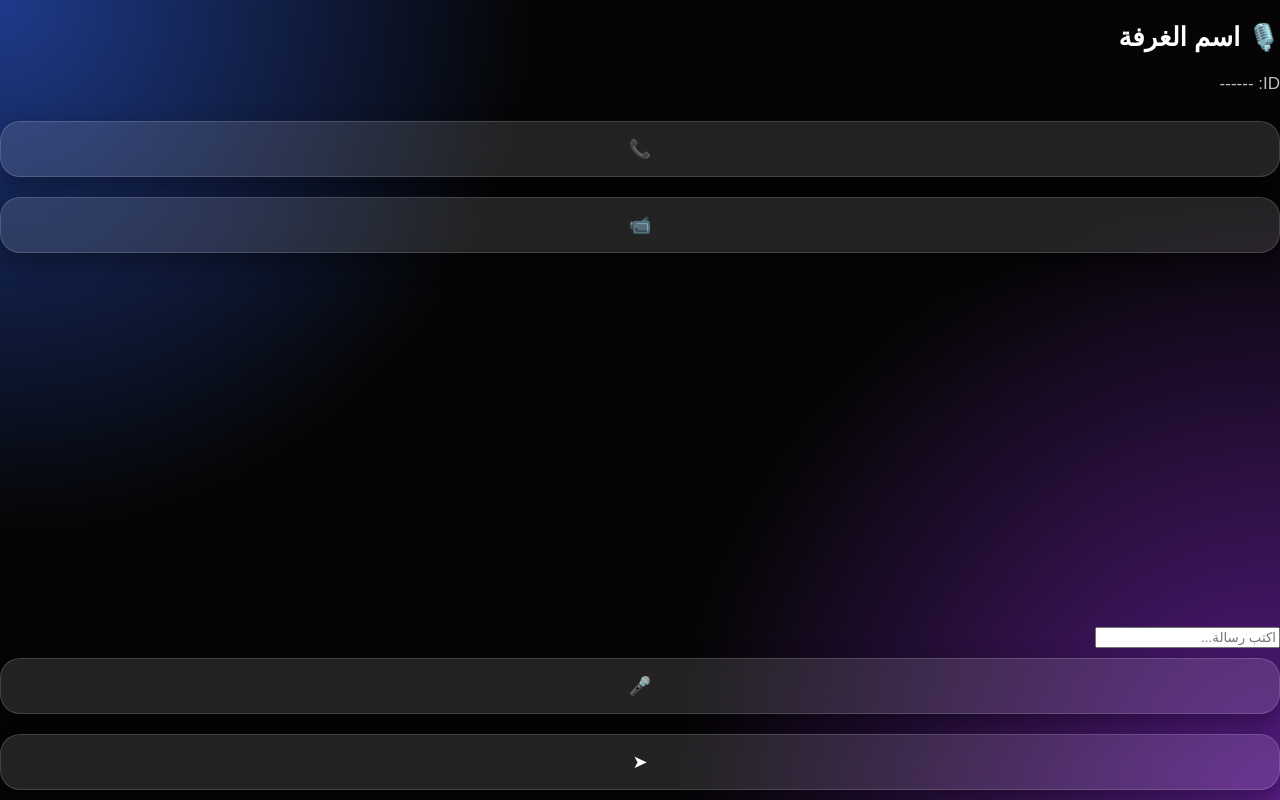
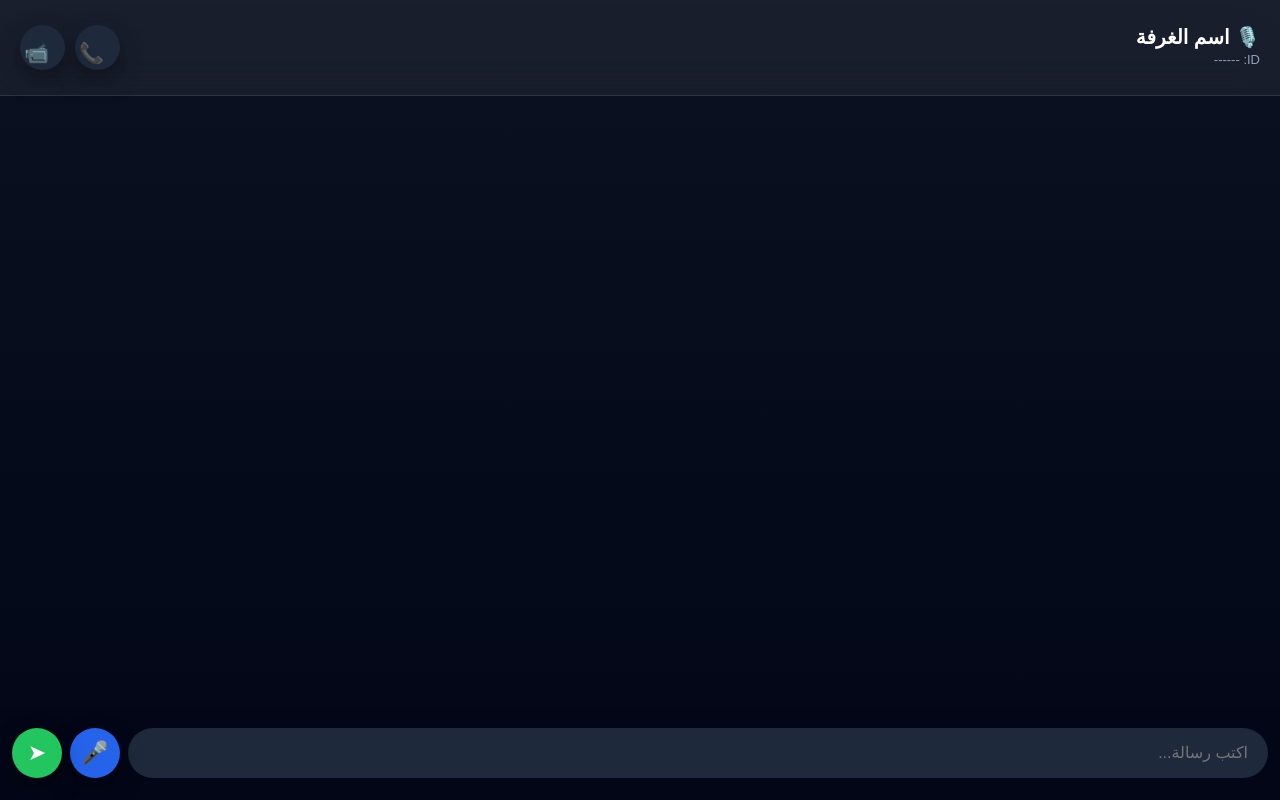
Before and after one commit to mecdjhjhnh37-collab/walkie-talkie-majd, a Flask app: page /room in a window 1280 px wide. Run offline with Flask 3, Linux system fonts and the light colour scheme.

Commit message:
Update style.css

```diff
--- a/static/style.css
+++ b/static/style.css
@@ -412,43 +412,104 @@ button:active{
 
 
 /* اله
-/* ============ ROOM INSTAGRAM STYLE ============ */
+/* ============ MECD VOICE ROOM PRO ============ */
 
-.room{
+
+.room-page{
+
     width:100%;
     height:100vh;
+
     display:flex;
     flex-direction:column;
+
     background:
     linear-gradient(
     180deg,
-    #111827,
-    #050510
+    #0b1120,
+    #020617
     );
+
     color:white;
-}
-
-
-/* العنوان */
-
-.top{
-
-    padding:20px;
-
-    text-align:center;
-
-    background:rgba(255,255,255,.06);
-
-    backdrop-filter:blur(15px);
 
 }
 
 
-.top h1{
+/* الهيدر */
 
-    font-size:28px;
+.room-header{
+
+    display:flex;
+
+    justify-content:space-between;
+
+    align-items:center;
+
+    padding:15px 20px;
+
+    background:
+    rgba(255,255,255,.06);
+
+    backdrop-filter:blur(20px);
+
+    border-bottom:
+    1px solid rgba(255,255,255,.1);
+
+}
+
+
+.room-info{
+
+    text-align:right;
+
+}
+
+
+.room-info h2{
 
     margin:0;
+
+    font-size:20px;
+
+}
+
+
+.room-info p{
+
+    margin:3px 0;
+
+    font-size:13px;
+
+    color:#94a3b8;
+
+}
+
+
+
+/* أزرار الاتصال */
+
+.room-actions{
+
+    display:flex;
+
+    gap:10px;
+
+}
+
+
+.room-actions button{
+
+    width:45px;
+
+    height:45px;
+
+    border-radius:50%;
+
+    border:none;
+
+    background:#1e293b;
+
+    font-size:20px;
 
 }
 
@@ -456,18 +517,9 @@ button:active{
 
 /* الأعضاء */
 
-.members{
+.members-box{
 
-    padding:15px;
-
-    background:rgba(255,255,255,.04);
-
-}
-
-
-.members h2{
-
-    font-size:20px;
+    padding:10px 20px;
 
 }
 
@@ -476,87 +528,52 @@ button:active{
 
     display:flex;
 
-    gap:10px;
+    gap:8px;
 
 }
 
 
 #membersList img{
 
-    width:45px;
+    width:40px;
 
-    height:45px;
+    height:40px;
 
     border-radius:50%;
-
-    border:2px solid #5865F2;
 
 }
 
 
 
-/* زر المايك */
-
-.voice{
-
-    display:flex;
-
-    justify-content:center;
-
-    padding:15px;
-
-}
 
 
-#talk{
+/* الرسائل */
 
-    width:110px;
+.messages{
 
-    height:110px;
+    flex:1;
 
-    border-radius:50%;
+    overflow-y:auto;
 
-    border:none;
-
-    background:
-    linear-gradient(
-    145deg,
-    #5865F2,
-    #7c3aed
-    );
-
-    color:white;
-
-    font-size:18px;
-
-    box-shadow:
-    0 0 30px #5865F2;
+    padding:20px;
 
 }
 
 
 
-/* الشات */
+/* شريط الكتابة */
 
-.chat{
-
-    flex:1;
+.message-bar{
 
     display:flex;
 
-    flex-direction:column;
+    align-items:center;
 
-}
+    gap:8px;
 
+    padding:12px;
 
-
-#messages{
-
-    flex:1;
-
-    padding:15px;
-
-    overflow:auto;
+    background:#020617;
 
 }
 
@@ -564,40 +581,33 @@ button:active{
 
 /* الكتابة */
 
-.send{
-
-    display:flex;
-
-    gap:8px;
-
-    padding:12px;
-
-}
-
-
-.send input{
+.message-bar input{
 
     flex:1;
 
     height:50px;
 
-    border-radius:30px;
+    border:none;
 
-    border:none;
+    outline:none;
+
+    border-radius:25px;
 
     padding:0 20px;
 
-    background:#242424;
+    background:#1e293b;
 
     color:white;
+
+    font-size:16px;
 
 }
 
 
 
-/* زر ارسال */
+/* زر الكلام */
 
-.send button{
+.message-bar button{
 
     width:50px;
 
@@ -605,52 +615,23 @@ button:active{
 
     border-radius:50%;
 
+    border:none;
+
+    background:#2563eb;
+
+    color:white;
+
+    font-size:22px;
+
     padding:0;
-
-    background:#5865F2;
 
 }
 
 
+/* زر ارسال */
 
-/* الازرار السفلية */
+#sendMessage{
 
-.buttons{
-
-    display:flex;
-
-    justify-content:center;
-
-    gap:20px;
-
-    padding:15px;
+    background:#22c55e;
 
 }
-
-
-.buttons button{
-
-    width:60px;
-
-    height:60px;
-
-    padding:0;
-
-    border-radius:50%;
-
-    background:#1f2937;
-
-    font-size:25px;
-
-}
-
-
-/* منع تأثير الزر العام */
-
-.room button{
-
-    width:auto;
-
-    margin:0;
-
-}
```
